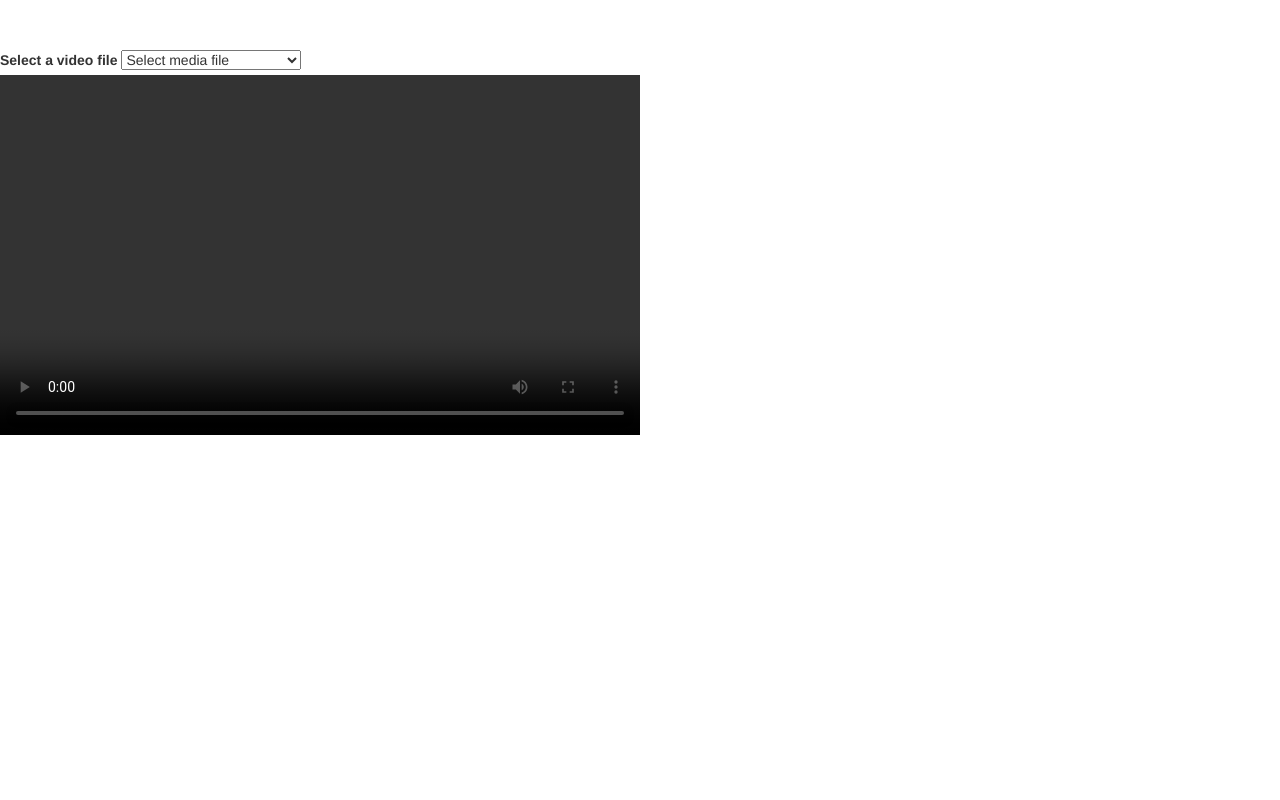
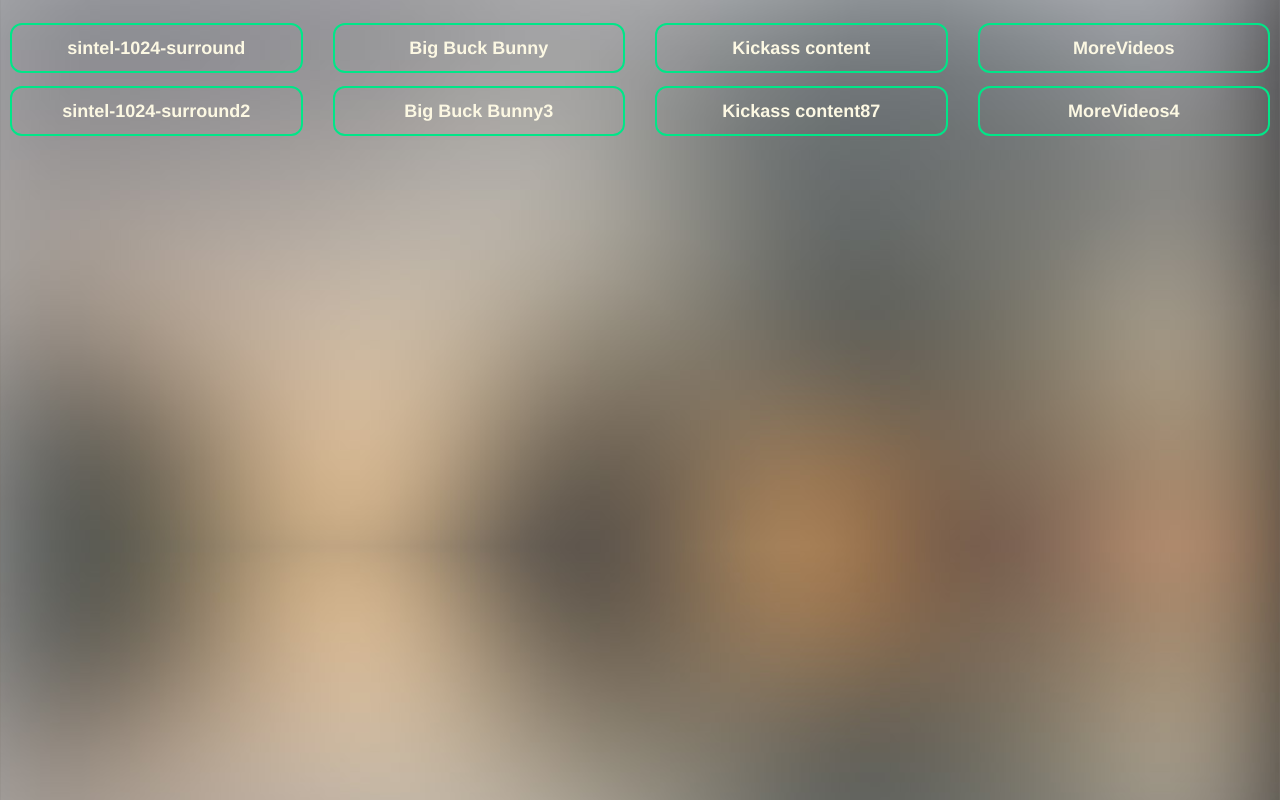
Before and after one commit to do-i/bubble3, a plain HTML site: page web/index.html in a window 1280 px wide. Drawn offline with Linux system fonts and the light colour scheme.

Commit message:
[ui] Add bootstrap modal video player

```diff
--- a/web/css/bubble.css
+++ b/web/css/bubble.css
@@ -2,10 +2,31 @@
  * Copyright 2016 Joji Doi
  * Licensed under MIT
  */
+
 body {
-  padding-top: 50px;
+    padding-top: 10px;
+    padding-bottom: 10px;
+    padding-left: 10px;
+    padding-right: 10px;
+    background-color: black !important;
+    background: url("../img/bg3.png");
+    -webkit-background-size: cover;
+    -moz-background-size: cover;
+    -o-background-size: cover;
+    background-size: cover;
 }
-.starter-template {
-  padding: 40px 15px;
-  text-align: center;
+.btn-bubble, .btn-bubble:focus, .btn-bubble:active {
+    font-weight: bold;
+    background: none;
+    padding: 11px 21px;
+    border-radius: 12px;
+    border: 2px solid #00E688;
+    color: #FCF8E3;
 }
+.btn-bubble:hover {
+    background: #3CA960;
+    color: #CBFBCF;
+}
+.top-margin-1 {
+    margin-top: 1%;
+}
--- a/web/data/video_list.json
+++ b/web/data/video_list.json
@@ -1 +1,2 @@
-["This is just a place holder.mp4","Cool video.mp4","Kickass content.mp4","MoreVideos.mp4"]
+["sintel-1024-surround.mp4","Big Buck Bunny.mp4","Kickass content.mp4","MoreVideos.mp4",
+  "sintel-1024-surround2.mp4","Big Buck Bunny3.mp4","Kickass content87.mp4","MoreVideos4.mp4"]
--- a/web/index.html
+++ b/web/index.html
@@ -26,12 +26,16 @@
 </head>
 
 <body>
-  <label for="files">Select a video file</label>
-  <select name="files" id="mediafiles">
-    <option required="true" value="mediaUnselected">Select media file</option>
-  </select>
-  <div id="video_pane">
-    <video id="video_elm" width="640" height="360" preload="autoplay" controls></video>
+  <div id="video_files" class="row" />
+  <div id="video_modal" class="modal fade">
+    <div class="modal-dialog">
+      <div class="modal-content">
+        <div class="modal-body">
+          <button type="button" class="close" data-dismiss="modal" aria-hidden="true">&times;</button>
+          <video id="video_elm" width="560" height="315" preload="autoplay" controls></video>
+        </div>
+      </div>
+    </div>
   </div>
 
   <!-- scripts at the end so that the page loads faster -->
--- a/web/js/bubble.js
+++ b/web/js/bubble.js
@@ -2,46 +2,39 @@
  * Copyright 2016 Joji Doi
  * Licensed under the MIT license
  */
+
+/**
+ * Load the video list from the json file
+ */
 $.getJSON("data/video_list.json", function(result) {
   $.each(result, function(i, item) {
-    $("#mediafiles").append(new Option(item.substring(0, item.length - 4), item));
+    var btnDiv = $("<div></div>", {
+      "class": "col-xs-12 col-sm-6 col-md-4 col-lg-3 top-margin-1"
+    }).appendTo("#video_files");
+
+    var btn = $("<button></button>", {
+      "type": "button",
+      "class": "btn btn-bubble btn-lg btn-block",
+      "data-toggle": "modal",
+      "data-target": "#video_modal",
+      "value": item
+    }).appendTo(btnDiv);
+    btn.html(item.substring(0, item.length - 4));
+    btn.on("click", function() {
+      var selection = $(this).val();
+      $("#video_elm").empty(); // clear previous source element
+      var video_src = $("<source/>", {
+        "src": "ext-content/" + selection,
+        "type": "video/mp4"
+      }).appendTo("#video_elm");
+      $("#video_elm").load();
+    });
   });
 });
-$("#mediafiles").change(function() {
-  var selection = $("#mediafiles").val();
-  if (selection == "mediaUnselected") {
-    $("#video_pane").hide();
-  } else {
-    $("#video_elm").html();
-    $("#video_elm").html('<source src="ext-content/' + selection +
-      '" type="video/mp4"></source>');
-    $("#video_pane").show();
-    $("#video_elm").load();
-  }
-});
-// $.each(data, function(i, item) {
-//   var a = document.createElement("a");
-//   a.appendChild(document.createTextNode(item.substring(0, item.length - 4)));
-//   a.href = "#";
-//   var li = document.createElement("li");
-//   li.appendChild(a);
-//   $("#mediafiles").append(li);
-// });
-//
-// $("#mediafiles").change(function() {
-//   alert("changed");
-//   var selection = $("#mediafiles").val();
-//   if (selection == "mediaUnselected") {
-//     $("#video_pane").hide();
-//   } else {
-//     $("#video_elm").html();
-//
-//     $("#video_elm").html(
-//       '<source src="https://media.w3.org/2010/05/sintel/trailer.mp4" type="video/mp4"></source>'
-//     );
-//     // $("#video_elm").html('<source src="ext-content/' + selection +
-//     //   '" type="video/mp4"></source>');
-//     $("#video_pane").show();
-//     $("#video_elm").load();
-//   }
-// });
+
+/**
+ * Pause the video when bootstrap modal is hidden.
+ */
+$("#video_modal").on("hide.bs.modal", function(e) {
+  $("#video_elm")[0].pause();
+})
```
Also changed, not shown: web/img/bg3.png (added).
